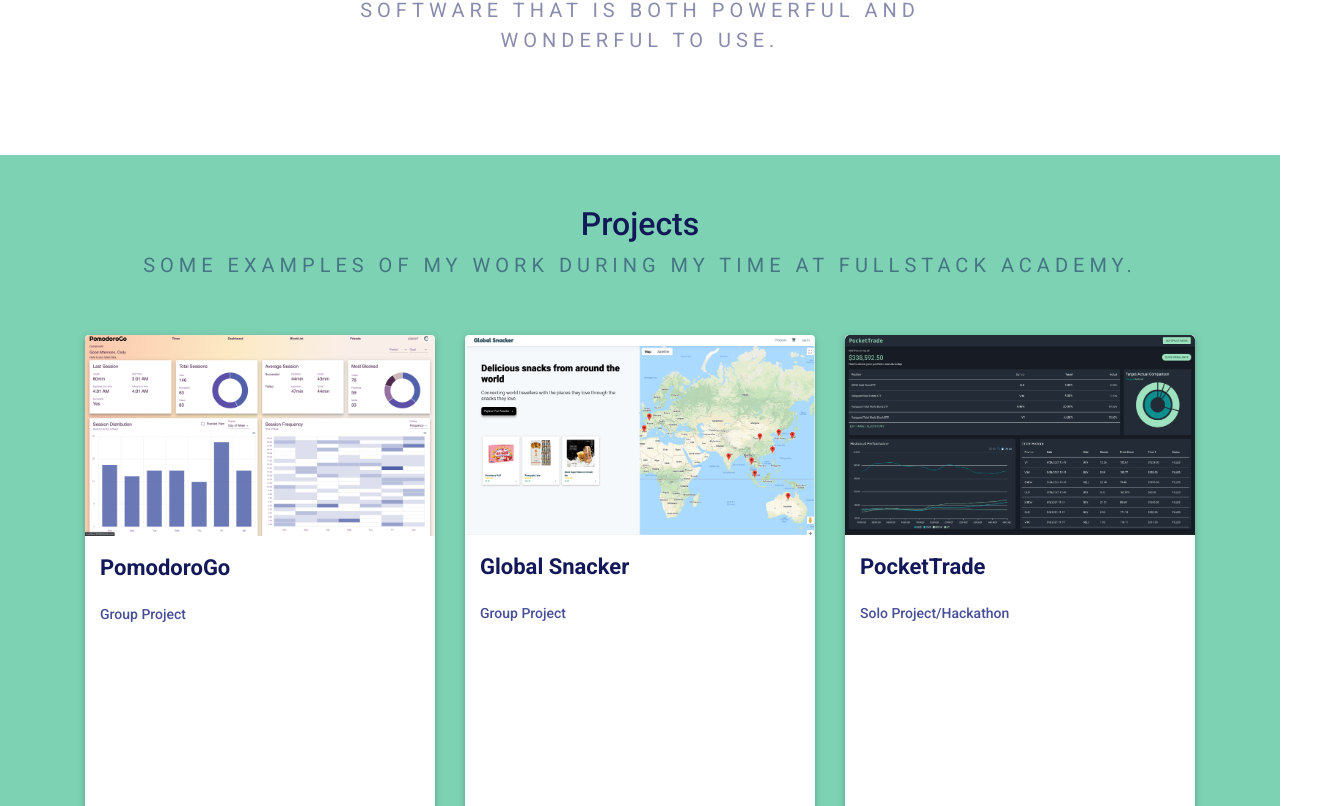
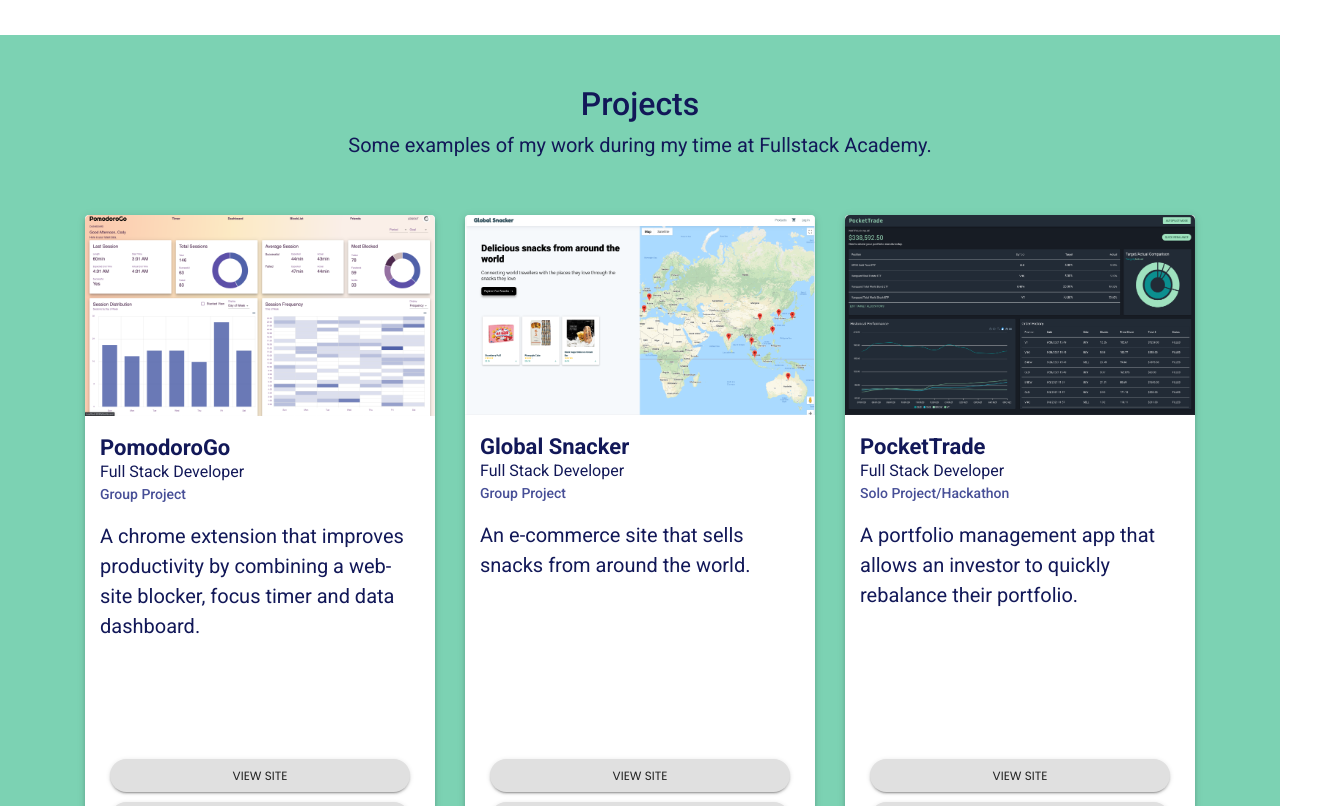
Before and after one commit to rfmcmillan/portfolio, a React app: page / in a window 1280 px wide. Shown: the part 1254-2060 px from the top of the page, 1335 px wide, since content can reach past the window. Built offline with nearby package versions, Linux system fonts and the light colour scheme.

Commit message:
css conflicts resolved

```diff
--- a/client/components/Banner.js
+++ b/client/components/Banner.js
@@ -32,15 +32,15 @@
     <div className="container">
       <div className="box">
         <div className="title">
-          <span className="block-1"></span>
+          <span id="block-1"></span>
           <h1 id="full-name">
-            Russ McMillan<span></span>
+            Russ McMillan<span id="dot"></span>
           </h1>
         </div>
 
         <div className="role">
           <div className="block-2"></div>
-          <p>Full Stack Engineer</p>
+          <p id="job-function">Full Stack Engineer</p>
         </div>
       </div>
     </div>
--- a/client/components/ThankYou.js
+++ b/client/components/ThankYou.js
@@ -7,12 +7,13 @@
   const theme = useTheme();
   const useStyles = makeStyles({
     root: {
-      backgroundColor: theme.palette.primary.main,
+      backgroundColor: theme.palette.text.primary,
       margin: 'auto',
+      marginTop: 20,
       padding: '20px 60px 20px 60px',
       width: '40%',
     },
-    text: { width: 600, margin: 'auto', textAlign: 'center' },
+    text: { width: 600, margin: 'auto', textAlign: 'center', color: 'white' },
   });
   const classes = useStyles();
   const { ref, inView, entry } = useInView({ threshold: 0 });
--- a/public/style.css
+++ b/public/style.css
@@ -58,7 +58,7 @@
   height: 50px;
 }
 
-.block-1 {
+#block-1 {
   width: 0%;
   height: inherit;
   background: #ffb510;
@@ -81,7 +81,7 @@
   position: relative;
 }
 
-span {
+#dot {
   width: 0px;
   height: 0px;
   -webkit-border-radius: 50%;
@@ -117,7 +117,7 @@
   display: flex;
 }
 
-p {
+#job-function {
   animation: secFadeIn 2s forwards;
   animation-delay: 3.2s;
   opacity: 0;
@@ -270,38 +270,9 @@
   }
 }
 
-/* @keyframes name {
-  from {
-    opacity: 0;
-  }
-  to {
-    opacity: 1;
-  }
-} */
-/*
-.name {
-  opacity: 1;
-  animation-name: name;
-  animation-duration: 1s;
-}
 
-@keyframes divider {
-  from {
-    width: 0%;
-  }
-  to {
-    width: 30%;
-  }
-}
 
-.divider {
-  width: 0%;
-  opacity: 1;
-  animation-name: divider;
-  animation-delay: 0.2s;
-  animation-duration: 0.5s;
-  animation-fill-mode: forwards;
-}
+
 
 @keyframes socialLinkedin {
   from {
```
